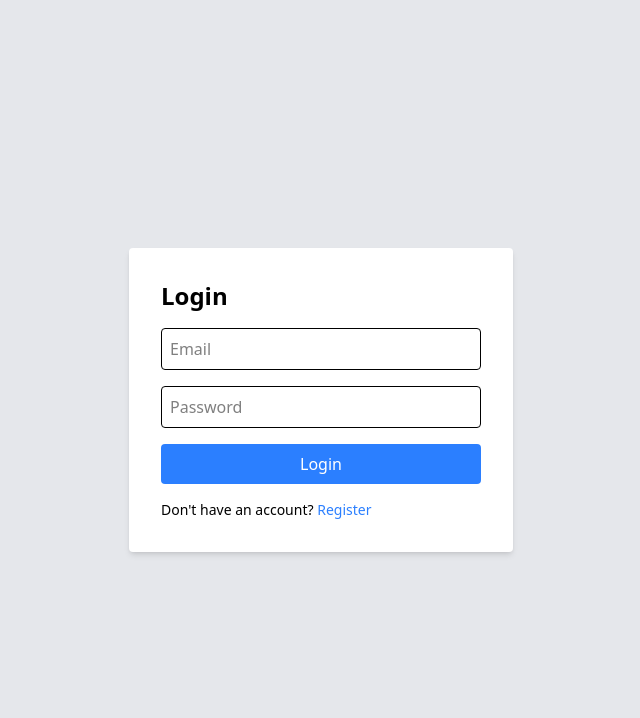
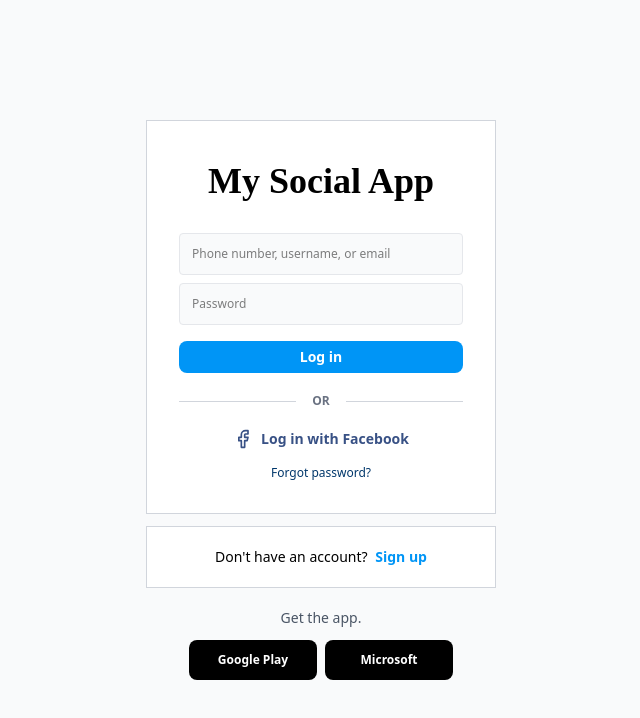
Before and after one commit to elsaferati/Social-Media, a React (Vite) app in the folder social-media/: page /login in a window 1280 px wide. Shown: the top 718 px of the page, without its empty margins (319-959 px from the left). Built offline with nearby package versions, Linux system fonts and the light colour scheme.

Commit message:
update login

```diff
--- a/social-media/src/pages/LoginPage.jsx
+++ b/social-media/src/pages/LoginPage.jsx
@@ -1,6 +1,7 @@
 import React, { useState } from "react";
 import { Link, useNavigate } from "react-router-dom";
 import { useAuth } from "../context/AuthContext";
+import { Facebook } from "lucide-react"; // Optional icon
 
 const LoginPage = () => {
   const [inputs, setInputs] = useState({ email: "", password: "" });
@@ -16,7 +17,6 @@ const LoginPage = () => {
   const handleLogin = async (e) => {
     e.preventDefault();
     try {
-      // Connect to your Backend
       const res = await fetch("http://localhost:8800/api/auth/login", {
         method: "POST",
         headers: { "Content-Type": "application/json" },
@@ -26,27 +26,83 @@ const LoginPage = () => {
       const data = await res.json();
       if (!res.ok) throw new Error(data.message);
 
-      login(data.user); // Save user to context
-      navigate("/"); // Go to Home
+      login(data.user);
+      navigate("/");
     } catch (err) {
       setErr(err.message);
     }
   };
 
   return (
-    <div className="flex items-center justify-center h-screen bg-gray-200">
-      <div className="bg-white p-8 rounded shadow-md w-96">
-        <h1 className="text-2xl font-bold mb-4">Login</h1>
-        <form className="flex flex-col gap-4" onSubmit={handleLogin}>
-          <input type="email" placeholder="Email" name="email" onChange={handleChange} className="border p-2 rounded" required />
-          <input type="password" placeholder="Password" name="password" onChange={handleChange} className="border p-2 rounded" required />
-          {err && <p className="text-red-500 text-sm">{err}</p>}
-          <button className="bg-blue-500 text-white p-2 rounded">Login</button>
+    <div className="min-h-screen bg-gray-50 flex flex-col items-center justify-center p-4">
+
+      {/* Main Login Card */}
+      <div className="bg-white border border-gray-300 w-full max-w-[350px] p-8 flex flex-col items-center mb-3">
+        {/* Logo */}
+        <h1 className="text-4xl font-bold font-[cursive] mb-8 mt-2">My Social App</h1>
+
+        <form className="flex flex-col gap-2 w-full" onSubmit={handleLogin}>
+          <input
+            type="email"
+            placeholder="Phone number, username, or email"
+            name="email"
+            onChange={handleChange}
+            className="text-xs bg-gray-50 border border-gray-200 p-3 rounded-sm focus:outline-none focus:border-gray-400 w-full"
+            required
+          />
+          <input
+            type="password"
+            placeholder="Password"
+            name="password"
+            onChange={handleChange}
+            className="text-xs bg-gray-50 border border-gray-200 p-3 rounded-sm focus:outline-none focus:border-gray-400 w-full"
+            required
+          />
+
+          <button className="bg-[#0095f6] text-white text-sm font-semibold py-1.5 rounded-lg mt-2 hover:bg-blue-600 transition disabled:opacity-70">
+            Log in
+          </button>
+
+          {err && <p className="text-red-500 text-xs text-center mt-2">{err}</p>}
         </form>
-        <p className="mt-4 text-sm">
-          Don't have an account? <Link to="/register" className="text-blue-500">Register</Link>
+
+        {/* Divider */}
+        <div className="flex items-center w-full my-5">
+            <div className="h-[1px] bg-gray-300 flex-1"></div>
+            <span className="px-4 text-xs font-semibold text-gray-500">OR</span>
+            <div className="h-[1px] bg-gray-300 flex-1"></div>
+        </div>
+
+        {/* Social Login Visuals */}
+        <div className="flex flex-col items-center gap-4 w-full">
+            <button className="flex items-center gap-2 text-[#385185] font-semibold text-sm">
+                <Facebook size={20} />
+                Log in with Facebook
+            </button>
+            <span className="text-xs text-[#00376b] cursor-pointer">Forgot password?</span>
+        </div>
+      </div>
+
+      {/* Sign Up Link Container */}
+      <div className="bg-white border border-gray-300 w-full max-w-[350px] p-5 text-center text-sm">
+        <p>
+          Don't have an account? <Link to="/register" className="text-[#0095f6] font-semibold ml-1">Sign up</Link>
         </p>
       </div>
+
+      {/* App Store Badges (Visual only) */}
+      <div className="mt-5 text-center">
+          <p className="text-sm text-gray-600 mb-3">Get the app.</p>
+          <div className="flex gap-2 justify-center">
+             <div className="h-10 w-32 bg-black rounded-lg flex items-center justify-center text-white text-xs font-bold cursor-pointer">
+                Google Play
+             </div>
+             <div className="h-10 w-32 bg-black rounded-lg flex items-center justify-center text-white text-xs font-bold cursor-pointer">
+                Microsoft
+             </div>
+          </div>
+      </div>
+
     </div>
   );
 };
```
